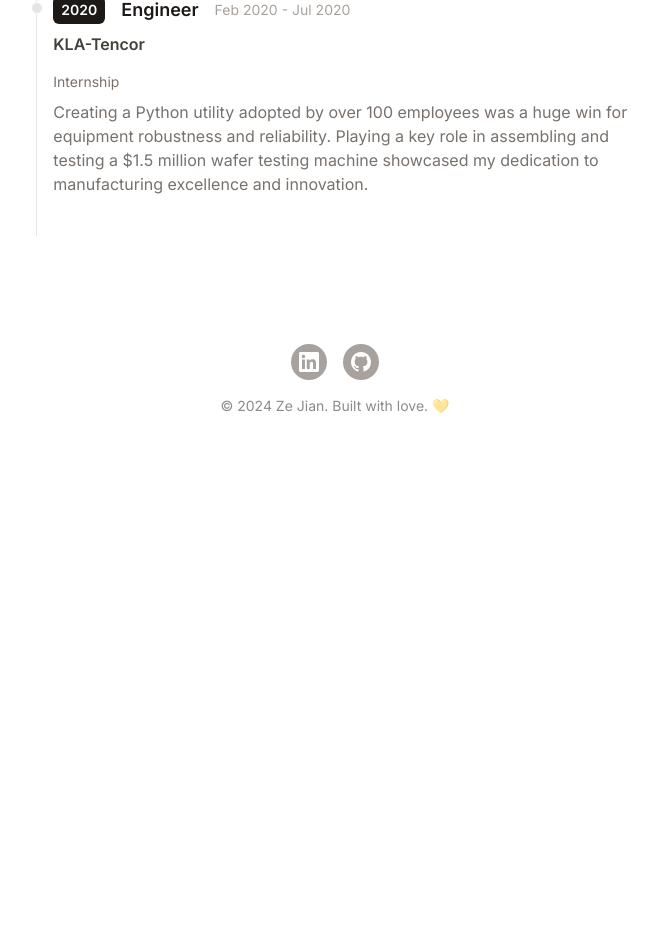
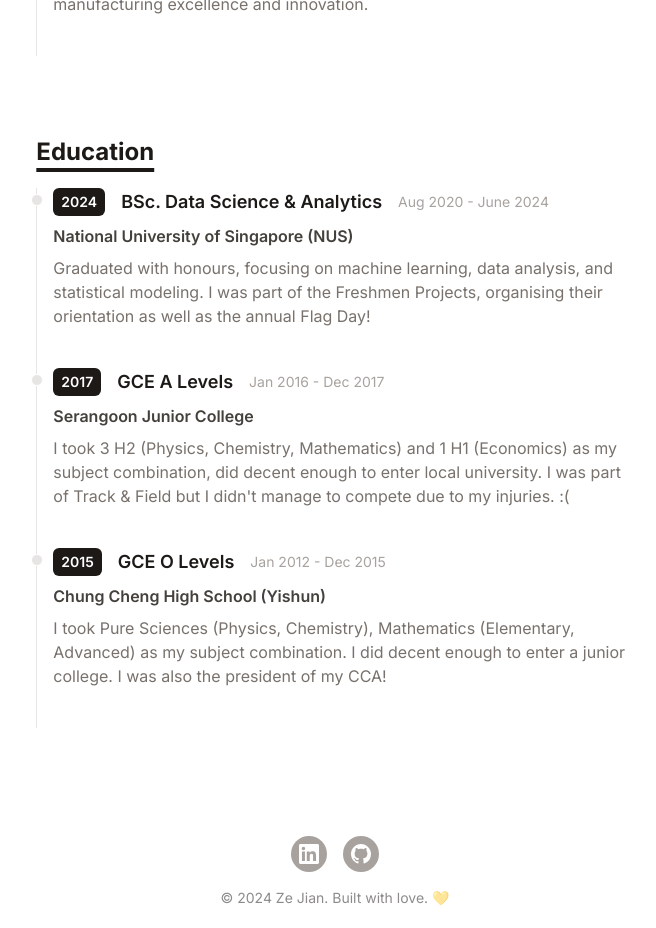
Before and after one commit to zejian99/portfolio, a React (Vite) app: page / in a window 1280 px wide. Shown: the part 2440-3368 px from the top of the page, without its empty margins (305-961 px from the left). Before the commit the page ends 2876 px from the top, so only its background shows below. Built offline with nearby package versions, Linux system fonts and the light colour scheme.

Commit message:
Moved education portion to the bottom, added more information for my education.

```diff
--- a/src/App.jsx
+++ b/src/App.jsx
@@ -3,6 +3,7 @@ import Footer from './components/Footer';
 import Intro from './components/Intro';
 import Portfolio from './components/Portfolio';
 import Timeline from './components/Timeline';
+import Education from './components/Education';
 
 function App() {
     const [theme, setTheme] = useState(null);
@@ -75,6 +76,7 @@ function App() {
             <Intro />
             <Portfolio />
             <Timeline />
+            <Education />
             <Footer />
             </div>
         </div>
--- /dev/null
+++ b/src/components/Education.jsx
@@ -0,0 +1,28 @@
+// src/components/Education.jsx
+
+import React from "react";
+import educationData from "../data/education";
+import EducationItem from "./EducationItem";
+import Title from "./Title";
+
+function Education() {
+    return (
+        <div className="flex flex-col md:flex-row justify-center my-20">
+            <div className="w-full md:w-7/12">
+                <Title>Education</Title>
+                {educationData.map((item, index) => (
+                    <EducationItem
+                        key={index}
+                        year={item.year}
+                        degree={item.degree}
+                        institution={item.institution}
+                        duration={item.duration}
+                        details={item.details}
+                    />
+                ))}
+            </div>
+        </div>
+    );
+}
+
+export default Education;
--- /dev/null
+++ b/src/components/EducationItem.jsx
@@ -0,0 +1,32 @@
+// src/components/EducationItem.jsx
+
+import React from "react";
+
+function EducationItem({ year, degree, institution, duration, details }) {
+    return (
+        <ol className="flex flex-col md:flex-row relative border-l border-stone-200 dark:border-stone-700">
+            <li className="mb-10 ml-4">
+                <div className="absolute w-3 h-3 bg-stone-200 rounded-full mt-1.5 -left-1.5 border border-white dark:border-stone-900 dark:bg-stone-700" />
+                    <div className="flex flex-wrap gap-4 flex-row items-center justify-start text-xs md:text-sm">
+                        <span className="inline-block px-2 py-1 font-semibold text-white dark:text-stone-900 bg-stone-900 dark:bg-white rounded-md">
+                            {year}
+                        </span>
+                        <h3 className="text-lg font-semibold text-stone-900 dark:text-white">
+                            {degree}
+                        </h3>
+                        <div className="my-1 text-sm font-normal leading-none text-stone-400 dark:text-stone-500">
+                        {duration}
+                    </div>
+                </div>
+                <div className="mt-2 text-base font-semibold text-stone-700 dark:text-stone-300">
+                    {institution}
+                </div>
+                <p className="mt-2 text-base font-normal text-stone-500 dark:text-stone-400">
+                    {details}
+                </p>
+            </li>
+        </ol>
+    )
+}
+
+export default EducationItem;
--- /dev/null
+++ b/src/data/education.js
@@ -0,0 +1,23 @@
+export default [
+    {
+        year: '2024',
+        degree: 'BSc. Data Science & Analytics',
+        institution: 'National University of Singapore (NUS)',
+        duration: 'Aug 2020 - June 2024',
+        details: 'Graduated with honours, focusing on machine learning, data analysis, and statistical modeling. I was part of the Freshmen Projects, organising their orientation as well as the annual Flag Day!'
+    },
+    {
+        year: '2017',
+        degree: 'GCE A Levels',
+        institution: 'Serangoon Junior College',
+        duration: 'Jan 2016 - Dec 2017',
+        details: "I took 3 H2 (Physics, Chemistry, Mathematics) and 1 H1 (Economics) as my subject combination, did decent enough to enter local university. I was part of Track & Field but I didn't manage to compete due to my injuries. :("
+    },
+    {
+        year: '2015',
+        degree: 'GCE O Levels',
+        institution: 'Chung Cheng High School (Yishun)',
+        duration: 'Jan 2012 - Dec 2015',
+        details: 'I took Pure Sciences (Physics, Chemistry), Mathematics (Elementary, Advanced) as my subject combination. I did decent enough to enter a junior college. I was also the president of my CCA!'
+    },
+];
--- a/src/data/timeline.js
+++ b/src/data/timeline.js
@@ -6,13 +6,6 @@ export default [
         position: 'Full-Time',
         duration: 'Aug 2024 - ',
         details: 'Gaining hands-on experience in my first rotation with the Transformation Office. My focus is on streamlining processes to enhance the company’s efficiency and effectiveness.'
-    },
-    {
-        year: '2024',
-        title: 'NUS Graduate',
-        company: 'National University of Singapore (NUS)',
-        duration: 'Aug 2020 - June 2024',
-        details: 'I recently graduated from NUS with a major in Data Science & Analytics. I’m passionate about data and dream of building the next Jarvis (hopefully before OpenAI does)!'
     },
     {
         year: '2024',
```
